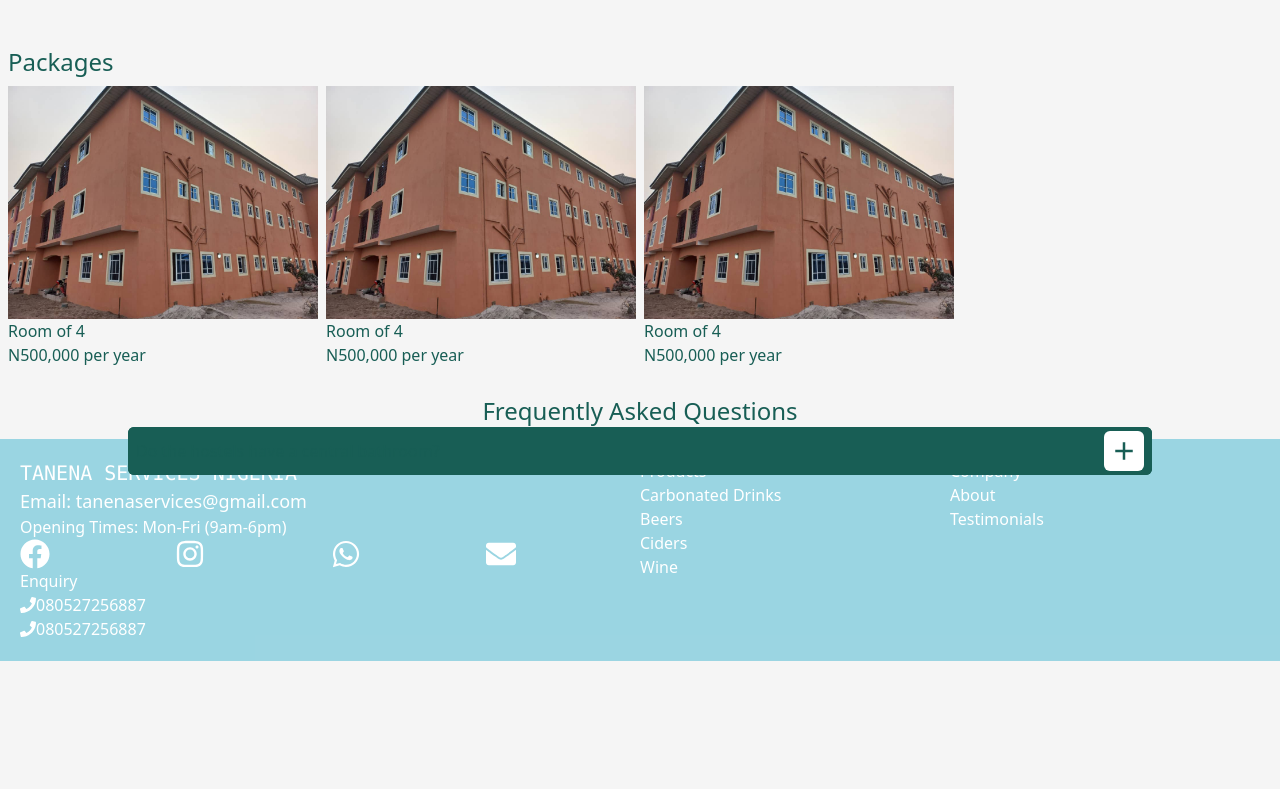
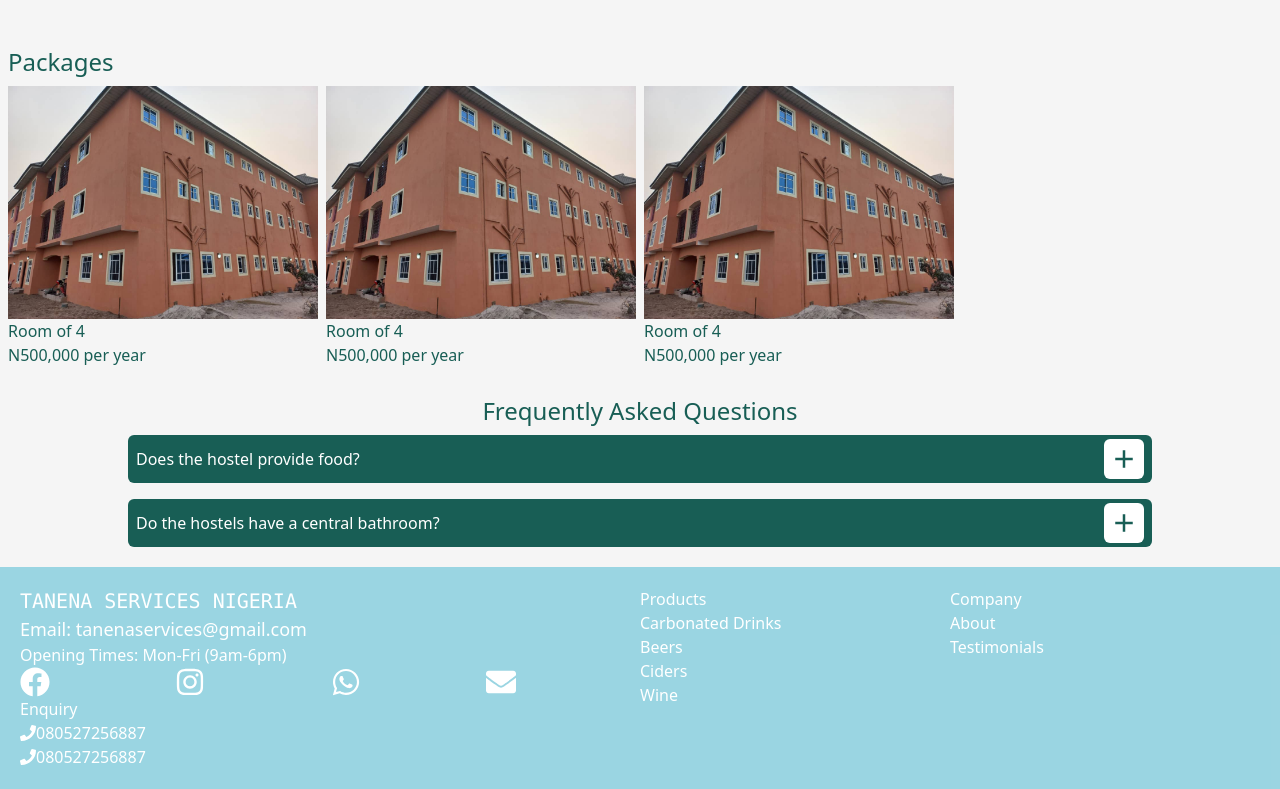
Before and after one commit to Proton-Technologies/tanena-services, a Next.js app: page /cruizy-villa in a window 1280 px wide. Shown: the part 1652-2441 px from the top of the page. Before the commit the page ends 2313 px from the top, so only its background shows below. Built offline with nearby package versions, Linux system fonts and the light colour scheme.

Commit message:
removed absolute positioning

```diff
--- a/components/FAQ/index.tsx
+++ b/components/FAQ/index.tsx
@@ -3,21 +3,21 @@ import { MdAdd } from "react-icons/md"
 
 interface FAQProps {
     question: string,
-    answer: string
+    answer?: string
 }
 
 export const FrequentlyAskedQuestion: React.FC<FAQProps> = ({ question, answer }) => {
     const [hidden, setHidden] = useState<boolean>(true);
 
     return(
-        <div className="w-[80%] relative">
-            <div className="w-full z-30 absolute flex top-0 items-center px-2 py-1 justify-between bg-primary rounded-md">
-                <p className="font-medium font-sans">{question}</p>
+        <div className="w-[90%] md:w-[80%] my-2">
+            <div className="w-full z-30 flex items-center px-2 py-1 justify-between bg-primary rounded-md">
+                <p className="font-medium font-sans text-white">{question}</p>
                 <button onClick={() => setHidden(!hidden)} className="bg-white w-10 h-10 flex items-center justify-center rounded-md" title="Get the answer to the question">
                     <MdAdd size={30} className="text-primary" />
                 </button>
             </div>
-            <div className={`p-3 w-[95%] z-20 mx-auto mt-10 bg-white text-primary ${hidden ? 'hidden' : null}`}>
+            <div className={`p-3 w-[95%] z-20 mx-auto bg-white text-primary ${hidden ? 'hidden' : null}`}>
                 {answer}
             </div>
         </div>
```
